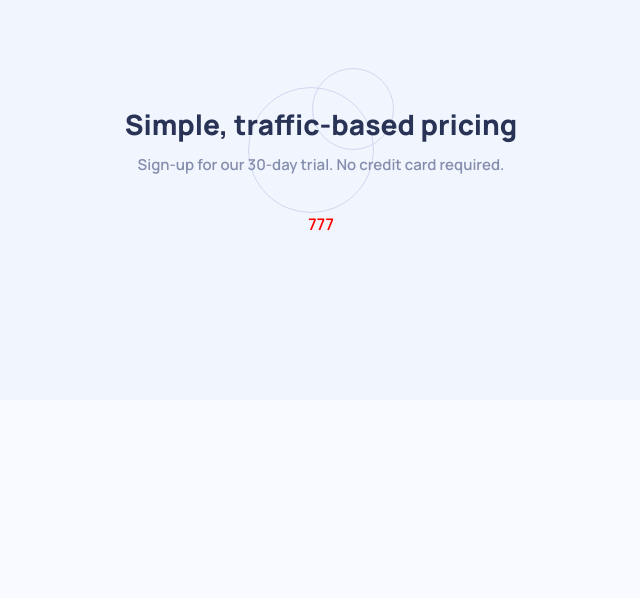
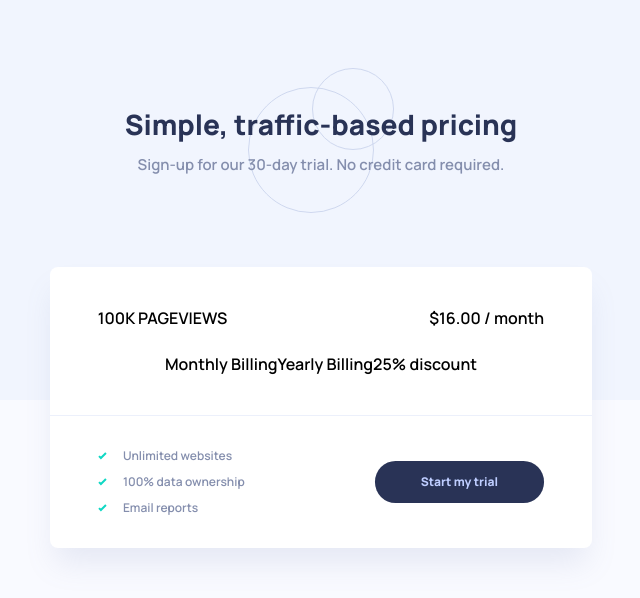
Before and after one commit to ostapyshyn/FM-Interactive-pricing-component, a React (Create React App) app: page / in a window 1280 px wide. Shown: the top 598 px of the page, without its empty margins (319-959 px from the left). Built offline with nearby package versions, Linux system fonts and the light colour scheme.

Commit message:
Add footer

```diff
--- a/src/App.js
+++ b/src/App.js
@@ -1,12 +1,12 @@
 import './App.css'
-import Balance from './components/Balance'
+import Trial from './components/Trial'
 import Header from './components/Header'
 
 function App() {
   return (
     <div className="App">
       <Header />
-      <Balance />
+      <Trial />
     </div>
   )
 }
--- a/src/components/Balance/Balance.jsx
+++ /dev/null
@@ -1,6 +0,0 @@
-import React from 'react'
-import styles from './Balance.module.scss'
-
-export default function Balance() {
-  return <section className={styles.balance}>777</section>
-}
--- a/src/components/Balance/Balance.module.scss
+++ /dev/null
@@ -1,3 +0,0 @@
-.balance {
-  color: red;
-}
--- a/src/components/Balance/index.js
+++ /dev/null
@@ -1,2 +0,0 @@
-import Balance from './Balance';
-export default Balance;
--- a/src/components/Header/Header.module.scss
+++ b/src/components/Header/Header.module.scss
@@ -4,6 +4,7 @@
   background-image: url(../../assets/images/pattern-circles.svg);
   background-repeat: no-repeat;
   background-position: center center;
+  margin-bottom: 54px;
 
   h1 {
     font-family: 'Manrope';
--- /dev/null
+++ b/src/components/Trial/Trial.jsx
@@ -0,0 +1,39 @@
+import React from 'react'
+import styles from './Trial.module.scss'
+import check from '../../assets/images/icon-check.svg'
+
+export default function Balance() {
+  return (
+    <section className={styles.trial}>
+      <div className={styles.price}>
+        <p>100K PAGEVIEWS</p>
+        <p>$16.00 / month</p>
+      </div>
+      <div className={styles.billing}>
+        <p>Monthly Billing</p>
+        <p>Yearly Billing</p>
+        <p>25% discount</p>
+      </div>
+
+      <hr className={styles.line} />
+
+      <div className={styles.footer}>
+        <ul className={styles.items}>
+          <li className={styles.list}>
+            <img src={check} alt="check" />
+            Unlimited websites
+          </li>
+          <li className={styles.list}>
+            <img src={check} alt="check" />
+            100% data ownership
+          </li>
+          <li className={styles.list}>
+            <img src={check} alt="check" />
+            Email reports
+          </li>
+        </ul>
+        <button className={styles.start}>Start my trial</button>
+      </div>
+    </section>
+  )
+}
--- /dev/null
+++ b/src/components/Trial/Trial.module.scss
@@ -0,0 +1,66 @@
+.trial {
+  background: #ffffff;
+  box-shadow: 0px 20px 30px -5px rgba(127, 137, 185, 0.152073);
+  border-radius: 8px;
+  padding-inline: 48px;
+  padding-top: 40px;
+  padding-bottom: 32px;
+  .price {
+    display: flex;
+    justify-content: space-between;
+    margin-bottom: 24px;
+  }
+  .start {
+    background: #293356;
+    border-radius: 20.5px;
+    font-family: 'Manrope';
+    font-style: normal;
+    font-weight: 800;
+    font-size: 12px;
+    line-height: 16px;
+    text-align: center;
+    color: #becdff;
+    padding-inline: 46px;
+    padding-block: 13px;
+  }
+  .billing {
+    display: flex;
+    justify-content: center;
+    margin-bottom: 40px;
+  }
+  .line {
+    border: none;
+    border-top: 1px solid #ecf0fb;
+
+    margin: 0 auto;
+    margin-bottom: 32px;
+    margin-left: -48px;
+    margin-right: -48px;
+
+    //     position: absolute;
+    //     bottom: 0px;
+    //     margin: 0;
+  }
+  .footer {
+    display: flex;
+    flex-direction: row;
+    gap: 130px;
+    align-items: center;
+    .items {
+      display: flex;
+      flex-direction: column;
+      row-gap: 10px;
+    }
+  }
+  .list {
+    display: flex;
+    gap: 16.05px;
+    align-items: center;
+    font-family: 'Manrope';
+    font-style: normal;
+    font-weight: 600;
+    font-size: 12px;
+    line-height: 16px;
+    color: #848ead;
+  }
+}
--- /dev/null
+++ b/src/components/Trial/index.js
@@ -0,0 +1,2 @@
+import Trial from './Trial'
+export default Trial
```
